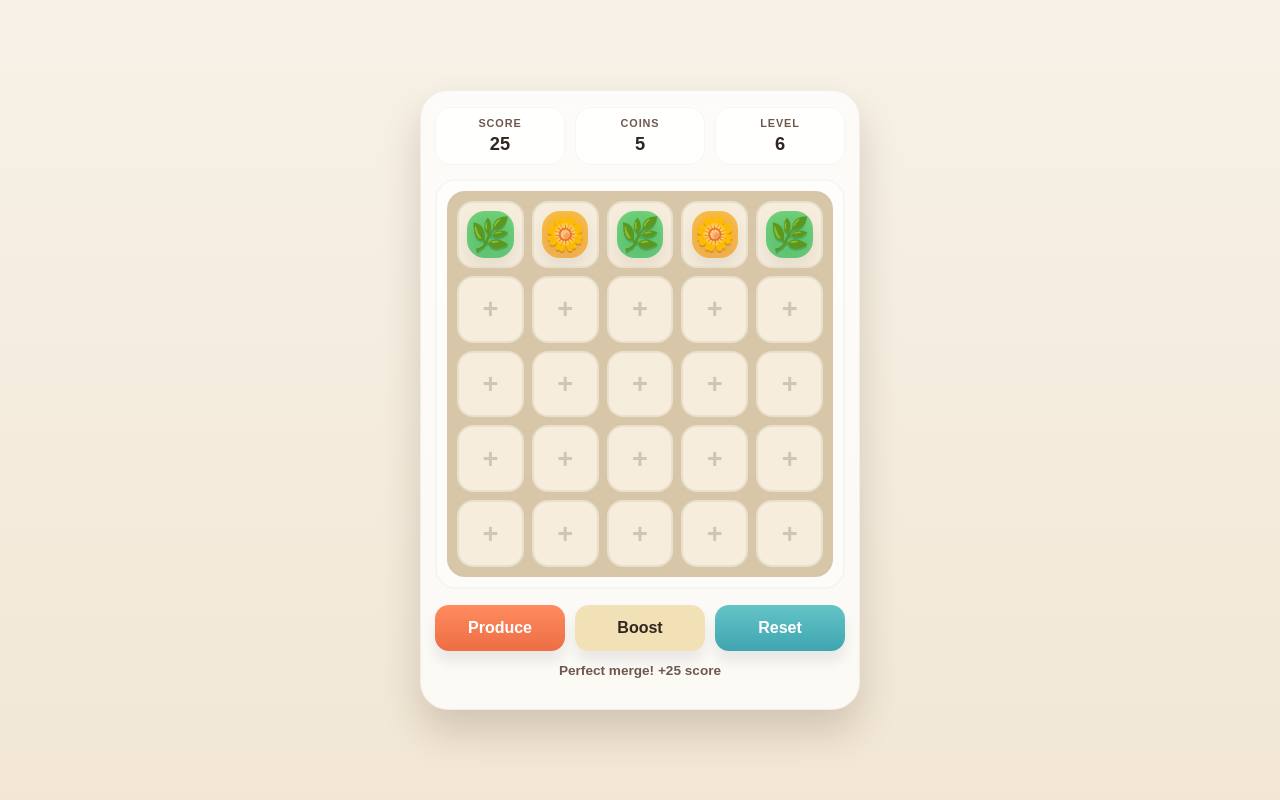
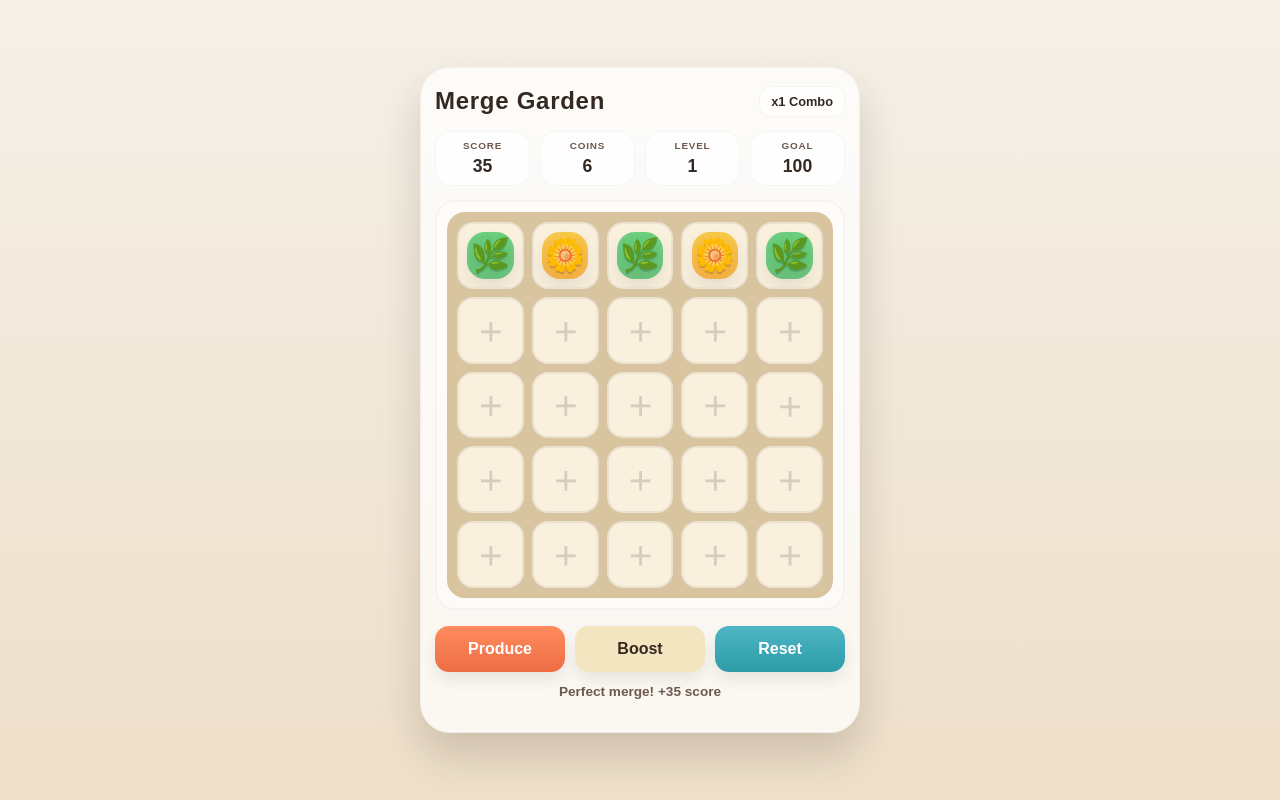
Before and after one commit to buivananhdev/merge-garden-game, a plain HTML site: page index.html in a window 1280 px wide. Both pictures are taken after a click on the element 639 px from the left and 234 px from the top of the page. Drawn offline with Linux system fonts and the light colour scheme.

Commit message:
Add polished Merge Garden v2 prototype with better progression and game feel

```diff
--- a/index.html
+++ b/index.html
@@ -6,21 +6,21 @@
   <title>Merge Garden</title>
   <style>
     :root {
-      --bg-1: #f7f1e7;
-      --bg-2: #f2e7d5;
-      --panel: rgba(255,255,255,0.75);
-      --board: #d8c6a9;
-      --cell: #f7eddc;
-      --text: #2f261f;
+      --bg-1: #f5f0e8;
+      --bg-2: #eedfc9;
+      --panel: rgba(255, 255, 255, 0.75);
+      --board: #d9c4a0;
+      --cell: #f9f0dd;
+      --text: #332922;
       --muted: #6e584d;
       --accent: #ff8b5e;
       --accent-2: #ffc857;
       --success: #4abf68;
-      --shadow: rgba(63, 40, 17, 0.18);
+      --shadow: rgba(53, 39, 24, 0.18);
+      --danger: #ef6a72;
     }
 
     * { box-sizing: border-box; }
-
     html, body {
       margin: 0;
       height: 100%;
@@ -28,27 +28,48 @@
       background: linear-gradient(180deg, var(--bg-1), var(--bg-2));
       color: var(--text);
     }
-
     body {
       display: flex;
+      align-items: center;
       justify-content: center;
-      align-items: center;
       padding: 18px;
     }
 
     .game-shell {
       width: min(92vw, 440px);
       background: var(--panel);
-      border: 1px solid rgba(100, 80, 60, 0.08);
-      border-radius: 28px;
-      box-shadow: 0 22px 38px var(--shadow);
-      backdrop-filter: blur(10px);
-      padding: 16px 14px 18px;
+      border-radius: 30px;
+      border: 1px solid rgba(100, 80, 60, 0.06);
+      box-shadow: 0 22px 40px var(--shadow);
+      padding: 18px 14px 16px;
+      backdrop-filter: blur(12px);
+    }
+
+    .top-bar {
+      display: flex;
+      justify-content: space-between;
+      align-items: center;
+      margin-bottom: 14px;
+    }
+
+    .brand {
+      font-size: 1.5rem;
+      font-weight: 900;
+      letter-spacing: 0.03em;
+    }
+
+    .mini-badge {
+      background: rgba(255,255,255,0.72);
+      padding: 8px 12px;
+      border-radius: 12px;
+      font-size: 0.8rem;
+      font-weight: 800;
+      box-shadow: inset 0 0 0 1px rgba(0,0,0,0.04);
     }
 
     .hud {
       display: grid;
-      grid-template-columns: repeat(3, 1fr);
+      grid-template-columns: repeat(4, 1fr);
       gap: 10px;
       margin-bottom: 14px;
     }
@@ -56,23 +77,23 @@
     .stat {
       background: rgba(255,255,255,0.78);
       border-radius: 16px;
+      padding: 9px 8px;
       text-align: center;
-      padding: 10px 8px;
       box-shadow: inset 0 0 0 1px rgba(0,0,0,0.04);
     }
 
     .label {
       display: block;
-      font-size: 0.68rem;
-      font-weight: 700;
+      font-size: 0.62rem;
+      letter-spacing: 0.08em;
+      text-transform: uppercase;
       color: var(--muted);
-      text-transform: uppercase;
-      letter-spacing: 0.08em;
-      margin-bottom: 4px;
+      font-weight: 800;
+      margin-bottom: 5px;
     }
 
     .value {
-      font-size: 1.14rem;
+      font-size: 1.1rem;
       font-weight: 900;
     }
 
@@ -90,7 +111,7 @@
       background: var(--board);
       padding: 10px;
       border-radius: 18px;
-      min-height: 360px;
+      min-height: 345px;
     }
 
     .cell {
@@ -99,25 +120,25 @@
       aspect-ratio: 1 / 1;
       border-radius: 16px;
       background: var(--cell);
-      border: 2px solid rgba(80,60,36,0.08);
+      border: 2px solid rgba(0,0,0,0.06);
       display: flex;
       align-items: center;
       justify-content: center;
       cursor: pointer;
+      overflow: hidden;
       transition: transform 0.12s ease;
-      overflow: hidden;
     }
 
     .cell:hover {
-      transform: translateY(-2px);
+      transform: translateY(-1px);
     }
 
     .cell.empty::before {
-      content: "+";
+      content: "＋";
       position: absolute;
-      font-size: 1.7rem;
-      color: rgba(76,58,36,0.22);
-      font-weight: 700;
+      font-size: 1.6rem;
+      font-weight: 900;
+      color: rgba(60, 52, 44, 0.18);
     }
 
     .item {
@@ -127,17 +148,13 @@
       display: flex;
       align-items: center;
       justify-content: center;
-      font-size: clamp(1.4rem, 4vw, 2rem);
+      font-size: clamp(1.2rem, 4vw, 2rem);
       font-weight: 900;
       box-shadow: inset 0 -10px 16px rgba(255,255,255,0.18), 0 10px 20px rgba(0,0,0,0.08);
-      color: white;
-      text-shadow: 0 2px 0 rgba(0,0,0,0.15);
+      color: #fff;
+      text-shadow: 0 2px 0 rgba(0,0,0,0.16);
       animation: pop 0.18s ease;
       user-select: none;
-    }
-
-    .cell.merged .item {
-      animation: burst 0.25s ease;
     }
 
     @keyframes pop {
@@ -145,16 +162,10 @@
       100% { transform: scale(1); opacity: 1; }
     }
 
-    @keyframes burst {
-      0% { transform: scale(0.9); }
-      50% { transform: scale(1.12); }
-      100% { transform: scale(1); }
-    }
-
     .controls {
+      margin-top: 16px;
       display: flex;
       gap: 10px;
-      margin-top: 16px;
     }
 
     button {
@@ -166,7 +177,7 @@
       font-weight: 800;
       cursor: pointer;
       transition: transform 0.08s ease, filter 0.15s ease;
-      box-shadow: 0 10px 14px rgba(0,0,0,0.08);
+      box-shadow: 0 8px 15px rgba(0,0,0,0.08);
     }
 
     button:active { transform: translateY(1px) scale(0.99); }
@@ -178,17 +189,17 @@
     }
 
     .secondary {
-      background: #f2e0b6;
+      background: #f3e5bf;
       color: var(--text);
     }
 
     .warn {
-      background: linear-gradient(180deg, #64c4c7, #3fa5b0);
+      background: linear-gradient(180deg, #4eb6c4, #2e9ca8);
       color: white;
     }
 
     .message {
-      min-height: 28px;
+      min-height: 32px;
       margin-top: 12px;
       text-align: center;
       font-size: 0.85rem;
@@ -197,14 +208,20 @@
     }
 
     @media (max-width: 420px) {
-      .board { min-height: 300px; }
-      .hud { gap: 8px; }
-      .label { font-size: 0.6rem; }
+      .board { min-height: 304px; }
+      .hud { gap: 7px; }
+      .value { font-size: 1rem; }
+      .brand { font-size: 1.2rem; }
     }
   </style>
 </head>
 <body>
   <div class="game-shell">
+    <div class="top-bar">
+      <div class="brand">Merge Garden</div>
+      <div class="mini-badge" id="comboBadge">x1 Combo</div>
+    </div>
+
     <div class="hud">
       <div class="stat">
         <span class="label">Score</span>
@@ -218,6 +235,10 @@
         <span class="label">Level</span>
         <span class="value" id="levelValue">1</span>
       </div>
+      <div class="stat">
+        <span class="label">Goal</span>
+        <span class="value" id="goalValue">100</span>
+      </div>
     </div>
 
     <div class="board-wrap">
@@ -230,7 +251,7 @@
       <button class="warn" id="resetBtn">Reset</button>
     </div>
 
-    <div class="message" id="statusMessage">Merge plant seeds to grow a thriving garden!</div>
+    <div class="message" id="statusMessage">Fresh soil ready. Start merging your crops!</div>
   </div>
 
   <script>
@@ -238,29 +259,33 @@
     const board = Array.from({ length: BOARD_SIZE }, () => Array(BOARD_SIZE).fill(null));
 
     const ITEMS = {
-      1: { emoji: '🌱', colorA: '#86d97f', colorB: '#5abf58' },
-      2: { emoji: '🌿', colorA: '#6ecf78', colorB: '#44b95b' },
-      3: { emoji: '🌼', colorA: '#f6bb42', colorB: '#ef9f2b' },
-      4: { emoji: '🍋', colorA: '#ffd86a', colorB: '#f7b500' },
-      5: { emoji: '🍊', colorA: '#ff9f5a', colorB: '#f1703a' },
-      6: { emoji: '🌳', colorA: '#5ec1a6', colorB: '#3b9a7d' },
-      7: { emoji: '💎', colorA: '#6ec6ff', colorB: '#3e8ef7' },
-      8: { emoji: '🌙', colorA: '#8f7efc', colorB: '#5f52d6' },
-      9: { emoji: '✨', colorA: '#ffd4de', colorB: '#ff7ab6' }
+      1: { emoji: '🌱', a: '#8dd77d', b: '#60b85f' },
+      2: { emoji: '🌿', a: '#6bce7d', b: '#4cb362' },
+      3: { emoji: '🌼', a: '#f7c948', b: '#ef9f22' },
+      4: { emoji: '🍋', a: '#ffd96b', b: '#f3b100' },
+      5: { emoji: '🍊', a: '#ffb26f', b: '#ec7e3a' },
+      6: { emoji: '🌳', a: '#67d3b5', b: '#3ba68a' },
+      7: { emoji: '💎', a: '#74c7ff', b: '#3b8eed' },
+      8: { emoji: '🌙', a: '#8d7df8', b: '#5a4dc2' },
+      9: { emoji: '✨', a: '#ffb5d9', b: '#ff75a8' }
     };
 
     const state = {
       score: 0,
       coins: 0,
       level: 1,
-      lastMessage: 'Merge plant seeds to grow a thriving garden!'
+      combo: 1,
+      goal: 100,
+      lastMessage: 'Fresh soil ready. Start merging your crops!'
     };
 
     const boardEl = document.getElementById('board');
     const scoreValueEl = document.getElementById('scoreValue');
     const coinValueEl = document.getElementById('coinValue');
     const levelValueEl = document.getElementById('levelValue');
+    const goalValueEl = document.getElementById('goalValue');
     const statusMessageEl = document.getElementById('statusMessage');
+    const comboBadgeEl = document.getElementById('comboBadge');
 
     function createCell(x, y) {
       const cell = document.createElement('div');
@@ -273,6 +298,7 @@
           resolveBoard();
           renderBoard();
           updateHud();
+          playTone(430, 0.04, 'triangle');
         }
       });
       return cell;
@@ -290,13 +316,17 @@
     function randomValue() {
       const roll = Math.random();
       if (roll < 0.52) return 1;
-      if (roll < 0.76) return 2;
-      if (roll < 0.9) return 3;
+      if (roll < 0.8) return 2;
+      if (roll < 0.92) return 3;
       return 4;
     }
 
     function sampleValue() {
-      return Math.random() < 0.7 ? randomValue() : (Math.random() < 0.5 ? 5 : 6);
+      const roll = Math.random();
+      if (roll < 0.58) return randomValue();
+      if (roll < 0.78) return 5;
+      if (roll < 0.9) return 6;
+      return 7;
     }
 
     function countEmptyCells() {
@@ -315,63 +345,17 @@
     }
 
     function addRandomItem() {
-      const empty = [];
+      const empties = [];
       for (let x = 0; x < BOARD_SIZE; x++) {
         for (let y = 0; y < BOARD_SIZE; y++) {
-          if (board[x][y] === null) empty.push([x, y]);
+          if (board[x][y] === null) empties.push([x, y]);
         }
       }
 
-      if (!empty.length) {
-        state.lastMessage = 'Board full! Merge nearby plants.';
-        return false;
-      }
-
-      const [x, y] = empty[Math.floor(Math.random() * empty.length)];
+      if (!empties.length) return false;
+      const [x, y] = empties[Math.floor(Math.random() * empties.length)];
       board[x][y] = sampleValue();
       return true;
-    }
-
-    function mergeAdjacent() {
-      let mergedCount = 0;
-      let didMerge = false;
-
-      const visited = new Set();
-
-      for (let x = 0; x < BOARD_SIZE; x++) {
-        for (let y = 0; y < BOARD_SIZE; y++) {
-          const key = `${x},${y}`;
-          if (visited.has(key) || board[x][y] === null) continue;
-
-          const value = board[x][y];
-          const right = y + 1 < BOARD_SIZE ? board[x][y + 1] : null;
-          const down = x + 1 < BOARD_SIZE ? board[x + 1][y] : null;
-
-          if (right === value) {
-            board[x][y] = value + 1;
-            board[x][y + 1] = null;
-            mergedCount += 1;
-            didMerge = true;
-            visited.add(`${x},${y + 1}`);
-            state.score += value * 25;
-            state.coins += value * 5;
-          } else if (down === value) {
-            board[x][y] = value + 1;
-            board[x + 1][y] = null;
-            mergedCount += 1;
-            didMerge = true;
-            visited.add(`${x + 1},${y}`);
-            state.score += value * 25;
-            state.coins += value * 5;
-          }
-        }
-      }
-
-      if (mergedCount > 0) {
-        state.lastMessage = `Perfect merge! +${mergedCount * 25} score`;
-      }
-
-      return didMerge;
     }
 
     function compactBoard() {
@@ -382,7 +366,9 @@
         for (let y = 0; y < BOARD_SIZE; y++) {
           const value = board[x][y];
           if (value !== null) {
-            newBoard[Math.floor(writeIndex / BOARD_SIZE)][writeIndex % BOARD_SIZE] = value;
+            const row = Math.floor(writeIndex / BOARD_SIZE);
+            const col = writeIndex % BOARD_SIZE;
+            newBoard[row][col] = value;
             writeIndex += 1;
           }
         }
@@ -395,49 +381,117 @@
       }
     }
 
+    function mergeAdjacent() {
+      let didMerge = false;
+      let mergeCount = 0;
+
+      for (let x = 0; x < BOARD_SIZE; x++) {
+        for (let y = 0; y < BOARD_SIZE; y++) {
+          const current = board[x][y];
+          if (current === null) continue;
+
+          const right = y + 1 < BOARD_SIZE ? board[x][y + 1] : null;
+          const down = x + 1 < BOARD_SIZE ? board[x + 1][y] : null;
+
+          if (right === current) {
+            board[x][y] = current + 1;
+            board[x][y + 1] = null;
+            mergeCount += 1;
+            didMerge = true;
+            state.score += current * 35;
+            state.coins += current * 6;
+            state.combo = Math.min(9, state.combo + 1);
+          } else if (down === current) {
+            board[x][y] = current + 1;
+            board[x + 1][y] = null;
+            mergeCount += 1;
+            didMerge = true;
+            state.score += current * 35;
+            state.coins += current * 6;
+            state.combo = Math.min(9, state.combo + 1);
+          }
+        }
+      }
+
+      if (mergeCount > 0) {
+        playTone(620, 0.08, 'sine');
+        setTimeout(() => playTone(780, 0.06, 'triangle'), 60);
+        state.lastMessage = `Perfect merge! +${mergeCount * 35} score`;
+      }
+
+      return didMerge;
+    }
+
     function resolveBoard() {
-      let hasMerged = true;
+      let changed = true;
       let pass = 0;
-      while (hasMerged && pass < 10) {
-        hasMerged = mergeAdjacent();
+      while (changed && pass < 12) {
+        changed = mergeAdjacent();
         compactBoard();
         pass += 1;
       }
+
+      if (!changed) state.combo = 1;
     }
 
     function updateHud() {
-      state.level = Math.max(1, Math.floor(Math.sqrt(state.score + 1)) + 1);
+      state.level = Math.max(1, Math.floor(state.score / 120) + 1);
+      state.goal = state.level * 100;
+      comboBadgeEl.textContent = `x${state.combo} Combo`;
       scoreValueEl.textContent = state.score;
       coinValueEl.textContent = state.coins;
       levelValueEl.textContent = state.level;
+      goalValueEl.textContent = state.goal;
       statusMessageEl.textContent = state.lastMessage;
     }
 
     function renderBoard() {
       const cells = boardEl.children;
-      let i = 0;
+      let index = 0;
 
       for (let x = 0; x < BOARD_SIZE; x++) {
         for (let y = 0; y < BOARD_SIZE; y++) {
-          const cell = cells[i];
+          const cell = cells[index];
           const value = board[x][y];
-
-          cell.classList.remove('merged');
           cell.classList.toggle('empty', value === null);
           cell.innerHTML = '';
 
           if (value !== null) {
+            const meta = ITEMS[value] || ITEMS[9];
             const item = document.createElement('div');
             item.className = 'item';
-            const meta = ITEMS[value] || ITEMS[9];
             item.textContent = meta.emoji;
-            item.style.background = `linear-gradient(180deg, ${meta.colorA}, ${meta.colorB})`;
+            item.style.background = `linear-gradient(180deg, ${meta.a}, ${meta.b})`;
             cell.appendChild(item);
           }
 
-          i += 1;
+          index += 1;
         }
       }
+    }
+
+    function playTone(freq, duration, type = 'sine') {
+      const AudioCtx = window.AudioContext || window.webkitAudioContext;
+      if (!AudioCtx) return;
+
+      const audioCtx = new AudioCtx();
+      const oscillator = audioCtx.createOscillator();
+      const gain = audioCtx.createGain();
+
+      oscillator.type = type;
+      oscillator.frequency.value = freq;
+      gain.gain.value = 0.04;
+
+      oscillator.connect(gain);
+      gain.connect(audioCtx.destination);
+
+      oscillator.start();
+      setTimeout(() => {
+        oscillator.stop();
+        oscillator.disconnect();
+        gain.disconnect();
+        audioCtx.close();
+      }, duration * 1000);
     }
 
     function resetGame() {
@@ -450,13 +504,16 @@
       state.score = 0;
       state.coins = 0;
       state.level = 1;
-      state.lastMessage = 'Fresh soil prepared. Start growing your garden!';
+      state.combo = 1;
+      state.goal = 100;
+      state.lastMessage = 'Fresh soil ready. Start merging your crops!';
 
       board[0][0] = 1;
       board[0][1] = 1;
       board[1][0] = 2;
       board[2][2] = 3;
-      board[3][3] = 2;
+      board[4][4] = 2;
+
       renderBoard();
       updateHud();
     }
@@ -465,14 +522,15 @@
       const success = addRandomItem();
       if (success) {
         resolveBoard();
-        state.score += 10;
-        state.coins += 2;
-        state.lastMessage = 'A new seed has sprouted!';
+        state.score += 15;
+        state.coins += 3;
+        state.lastMessage = 'New seed has arrived!';
       } else {
-        state.lastMessage = 'Board is full! Merge some plants first.';
+        state.lastMessage = 'Board is full! Merge some crops first.';
       }
       renderBoard();
       updateHud();
+      playTone(320, 0.05, 'triangle');
     });
 
     document.getElementById('boostBtn').addEventListener('click', () => {
@@ -483,14 +541,13 @@
       }
 
       state.coins -= 15;
-      for (let i = 0; i < 3; i++) {
-        addRandomItem();
-      }
+      for (let i = 0; i < 3; i++) addRandomItem();
       resolveBoard();
-      state.score += 40;
-      state.lastMessage = 'Boost used! Three new plants appear.';
+      state.score += 50;
+      state.lastMessage = 'Boost activated. Fresh plants have spawned!';
       renderBoard();
       updateHud();
+      playTone(510, 0.08, 'sawtooth');
     });
 
     document.getElementById('resetBtn').addEventListener('click', resetGame);
```
